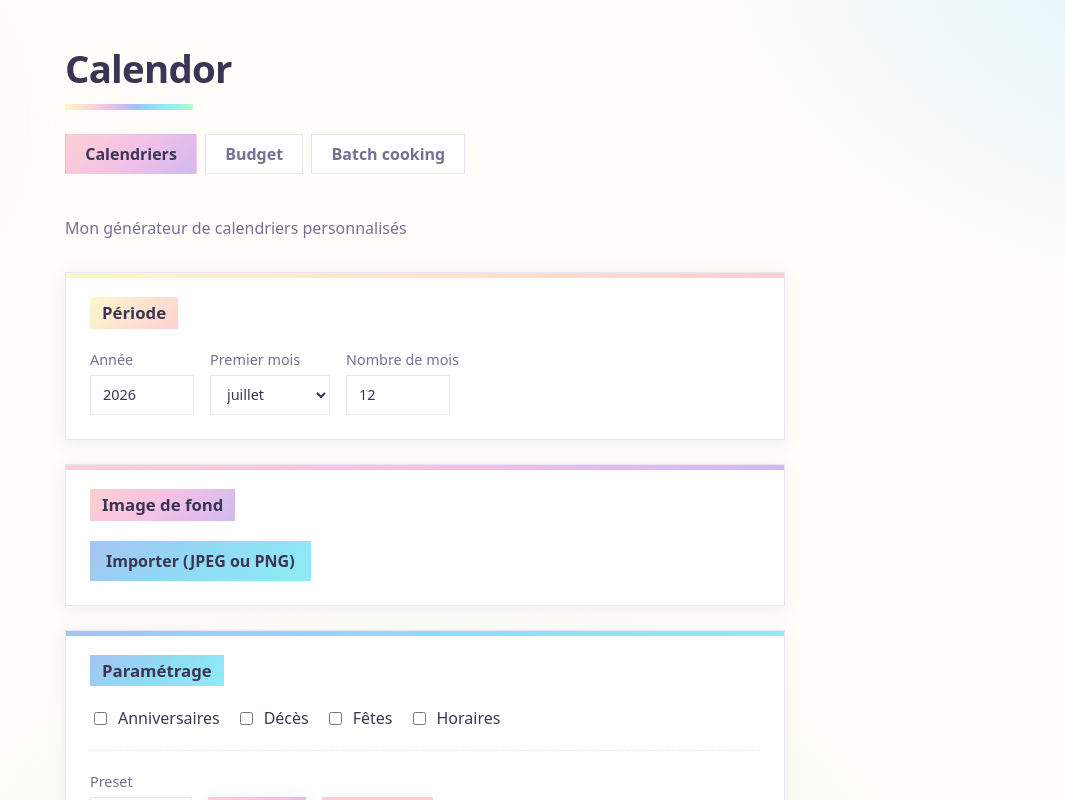
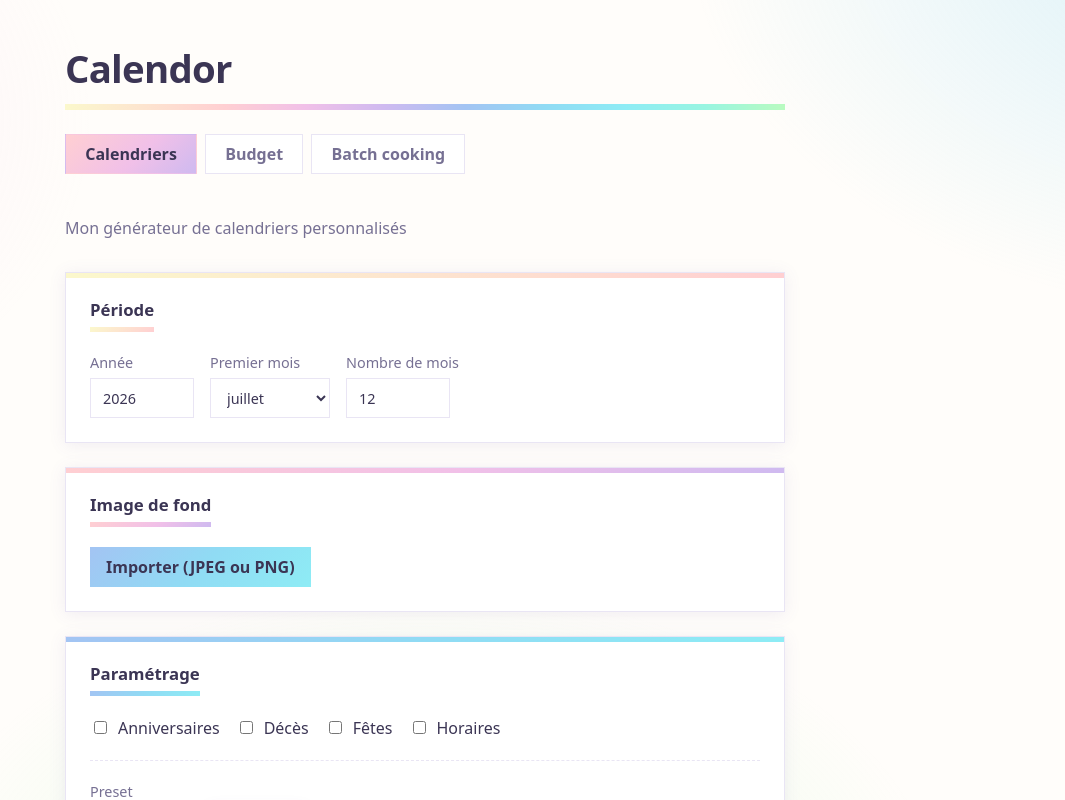
Before and after one commit to myracodes/calendor, a React (Vite) app: page /#/calendars in a window 1280 px wide. Shown: the top 800 px of the page, without its empty margins (215-1280 px from the left). Built offline with nearby package versions, Linux system fonts and the light colour scheme; what @react-pdf/renderer would draw is missing.

Commit message:
fix: design updates

```diff
--- a/src/App.css
+++ b/src/App.css
@@ -27,6 +27,7 @@
 /* ===== En-tête ===== */
 
 .app h1 {
+  display: inline-block;
   margin: 0;
   font-size: 2.4rem;
   letter-spacing: -0.02em;
@@ -35,7 +36,7 @@
 .app h1::after {
   content: "";
   display: block;
-  width: 8rem;
+  width: 100%;
   height: 0.4rem;
   margin-top: 0.4rem;
   background: var(--gradient-rainbow);
@@ -82,8 +83,17 @@
 .card h2 {
   display: inline-block;
   margin: 0 0 1.25rem;
-  padding: 0.2rem 0.75rem;
   font-size: 1.05rem;
+  font-weight: 700;
+  color: var(--ink);
+}
+
+.card h2::after {
+  content: "";
+  display: block;
+  width: 100%;
+  height: 0.3rem;
+  margin-top: 0.3rem;
   background: var(--card-accent, var(--gradient-rainbow));
 }
 
@@ -105,7 +115,7 @@ label {
 }
 
 /* Contrôles alignés sur une même hauteur (--control-h) */
-input:not([type="checkbox"]):not([type="file"]),
+input:not([type="checkbox"]):not([type="file"]):not([type="color"]),
 select {
   height: var(--control-h);
   font: inherit;
```
